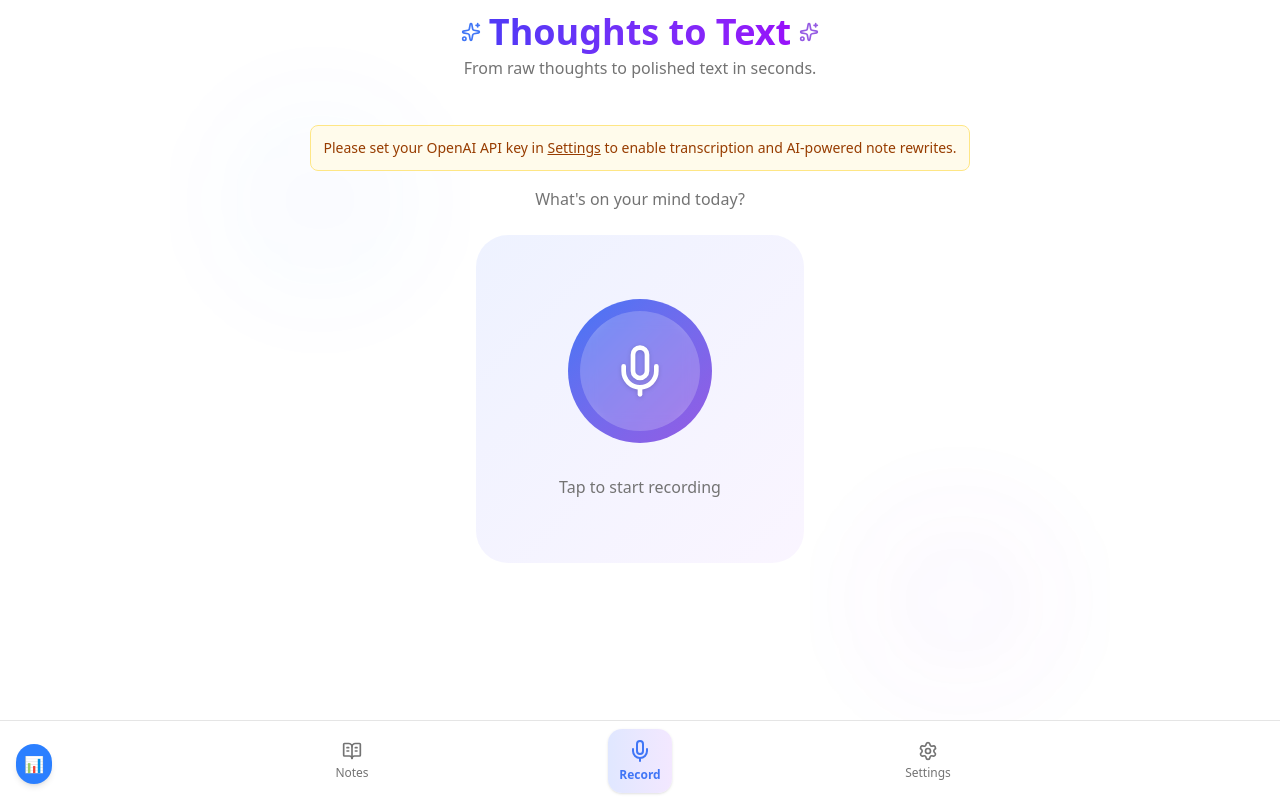
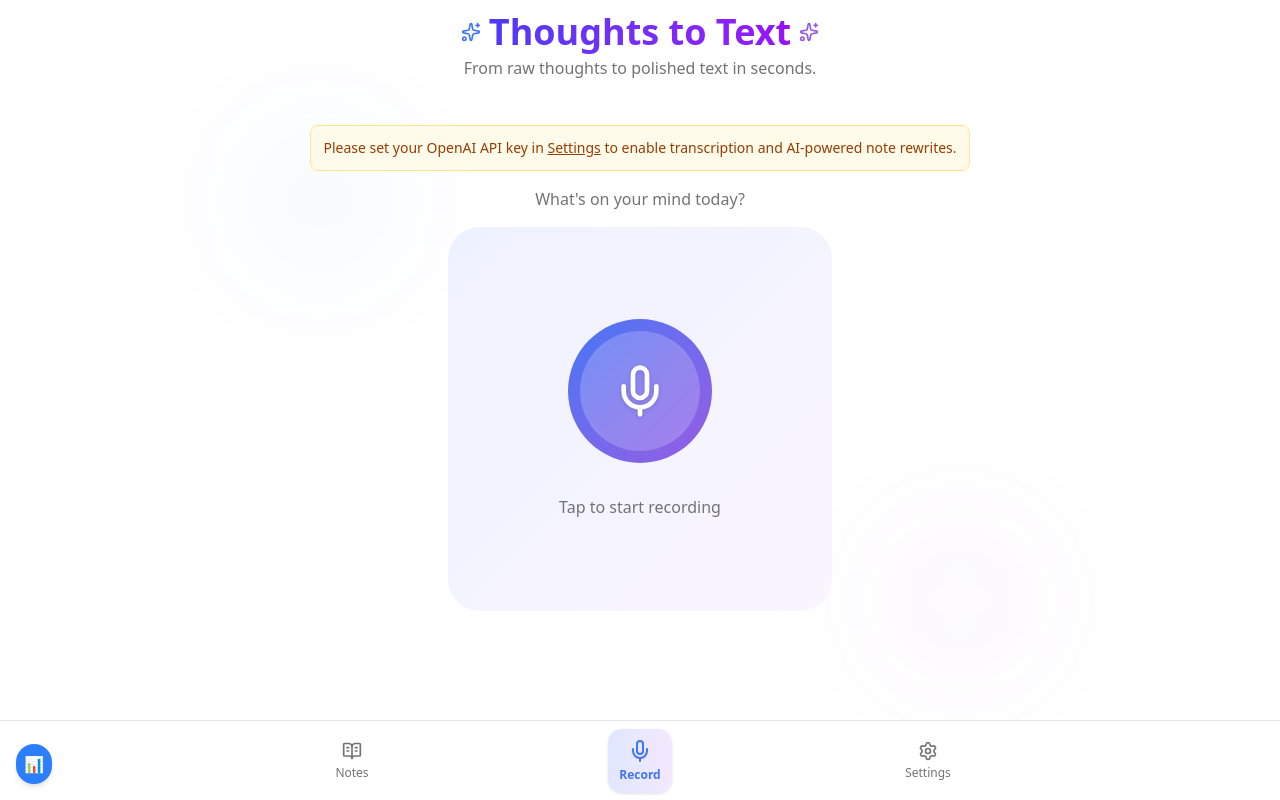
Before and after one commit to benjamin-lindenbauer/thoughts-to-text, a Next.js app: page / in a window 1280 px wide. Built offline with nearby package versions, Linux system fonts and the light colour scheme.

Commit message:
Updated RecordingInterface

```diff
--- a/src/components/RecordingInterface.tsx
+++ b/src/components/RecordingInterface.tsx
@@ -90,18 +90,18 @@ export function RecordingInterface({
     };
   }, []);
 
-  // Reusable Save/Discard button group to avoid duplication
   const SaveDiscardButtons: React.FC<{
     canSave: boolean;
     isSaving: boolean;
     onSave: () => void;
     onDiscard: () => void;
-  }> = ({ canSave, isSaving, onSave, onDiscard }) => (
-    <div className="flex w-full md:w-1/2 flex-row md:flex-col items-center justify-center gap-2 md:gap-4">
+    className?: string;
+  }> = ({ canSave, isSaving, onSave, onDiscard, className }) => (
+    <div className={cn('flex w-full items-center justify-center gap-2 md:gap-4', className)}>
       <button
         type="button"
         onClick={onSave}
-        className={cn('flex w-full md:w-1/2 items-center justify-center gap-2 px-4 py-2 rounded-lg text-sm font-medium', 'btn-gradient-primary')}
+        className={cn('flex w-full items-center justify-center gap-2 px-4 py-2 rounded-lg text-sm font-medium', 'btn-gradient-primary')}
         aria-label="Save recording"
         disabled={isSaving || !canSave}
       >
@@ -119,7 +119,7 @@ export function RecordingInterface({
       </button>
       <button
         onClick={onDiscard}
-        className="flex px-4 py-2 w-full md:w-1/2 rounded-lg text-sm bg-background border border-border hover:bg-accent transition-colors items-center justify-center gap-2 disabled:opacity-50 disabled:cursor-not-allowed"
+        className="flex w-full items-center justify-center gap-2 px-4 py-2 rounded-lg text-sm bg-background border border-border hover:bg-accent transition-colors disabled:opacity-50 disabled:cursor-not-allowed"
         aria-label="Discard recording and transcript"
         disabled={isSaving}
       >
@@ -129,67 +129,16 @@ export function RecordingInterface({
     </div>
   );
 
-  // Reusable Recording toggle button
-  const RecordingButton: React.FC<{
-    isRecording: boolean;
-    isTranscribing: boolean;
-    onToggle: () => void;
-    formattedDuration: string;
-    size?: 'lg' | 'md';
-  }> = ({ isRecording, isTranscribing, onToggle, formattedDuration, size = 'lg' }) => {
-    const sizeClasses = size === 'lg'
-      ? "relative w-28 md:w-32 lg:w-36 aspect-square shrink-0"
-      : "relative w-20 md:w-24 aspect-square shrink-0";
-
-    const iconSizeClasses = size === 'lg'
-      ? "w-10 h-10 md:w-12 md:h-12 lg:w-14 lg:h-14"
-      : "w-8 h-8 md:w-10 md:h-10";
-
-    const insetClasses = size === 'lg' ? "absolute inset-2 md:inset-3" : "absolute inset-2";
-
-    return (
-      <button
-        onClick={onToggle}
-        disabled={isTranscribing}
-        aria-label={
-          isRecording
-            ? `Stop recording. Current duration: ${formattedDuration}`
-            : 'Start recording'
-        }
-        aria-pressed={isRecording}
-        aria-describedby="recording-status"
-        className={cn(
-          `${sizeClasses} rounded-full transition-all duration-300 active:scale-95 touch-manipulation`,
-          isRecording
-            ? "bg-gradient-to-br from-red-500 to-red-600 hover:from-red-600 hover:to-red-700"
-            : "bg-gradient-to-br from-indigo-500 to-purple-500 hover:from-indigo-600 hover:to-purple-600",
-          isTranscribing && "opacity-50 cursor-not-allowed"
-        )}
-      >
-        <div className={cn(insetClasses, "rounded-full bg-white/20 backdrop-blur-sm flex items-center justify-center")}>
-          {isRecording ? (
-            <Square className={cn(iconSizeClasses, "text-white drop-shadow-sm")} />
-          ) : (
-            <Mic className={cn(iconSizeClasses, "text-white drop-shadow-sm")} />
-          )}
-        </div>
-
-        {isRecording && (
-          <div className="absolute inset-0 rounded-full bg-gradient-to-br from-red-500 to-red-600 animate-pulse opacity-30"></div>
-        )}
-      </button>
-    );
-  };
-
   // Reusable Recording status (duration + state + optional progress)
   const RecordingStatus: React.FC<{
     isRecording: boolean;
     durationMs: number;
     maxMs: number;
     formatted: string;
-  }> = ({ isRecording, durationMs, maxMs, formatted }) => (
-    <div className="flex flex-col w-full md:w-1/2 items-center text-center gap-2 p-4" id="recording-status">
-      <div className="text-3xl md:text-4xl font-mono font-bold text-foreground" aria-live="polite" aria-atomic="true">
+    className?: string;
+  }> = ({ isRecording, durationMs, maxMs, formatted, className }) => (
+    <div className={cn("flex flex-col w-full items-center text-center gap-2 p-4", className)} id="recording-status">
+      <div className="text-5xl font-mono font-bold text-foreground" aria-live="polite" aria-atomic="true">
         {formatted}
       </div>
       <p className="text-sm text-muted-foreground">
@@ -265,8 +214,6 @@ export function RecordingInterface({
       setRewrittenText(null);
       transcriptionStartedRef.current = false;
       setTranscriptionAttempted(false);
-      // If we are in edit phase, switch back to recording phase immediately
-      setShowRecordingUI(true);
 
       try {
         await startRecording();
@@ -694,7 +641,7 @@ export function RecordingInterface({
       className={cn(
         "flex w-full p-2 md:p-4",
         showRecordingUI
-          ? "items-center justify-center text-center h-[58dvh]"
+          ? "items-center justify-center text-center h-[64vh]"
           : "items-stretch justify-start text-left",
         className
       )}
@@ -704,7 +651,7 @@ export function RecordingInterface({
 
       {showRecordingUI ? (
         // Phase 1: Recording only (centered square)
-        <section className="flex flex-col w-full md:w-auto items-center justify-center gap-4">
+        <section className="flex flex-col w-full items-center justify-center gap-4">
           {/* Info when no OpenAI API key is set */}
           {!hasApiKey && (
             <div className="info-box">
@@ -714,21 +661,43 @@ export function RecordingInterface({
 
           {/* Greeting */}
           {!recordingState.isRecording && !isTranscribing && !transcriptionAttempted && (
-            <div className="mb-2">
-              <p className="text-sm md:text-base text-muted-foreground">What's on your mind today?</p>
-            </div>
+            <p className="text-sm md:text-base text-muted-foreground">What's on your mind today?</p>
           )}
 
-          <div className="p-4 md:p-16 w-full md:w-auto rounded-4xl bg-panel-gradient aspect-square flex flex-col items-center justify-center gap-8">
+          <div className="flex flex-col p-4 md:p-8 h-96 w-full md:w-96 gap-8 rounded-4xl bg-panel-gradient text-center items-center justify-center">
             {/* Recording button */}
-            {!isTranscribing && !transcriptionAttempted && (
-              <RecordingButton
-                isRecording={recordingState.isRecording}
-                isTranscribing={isTranscribing}
-                onToggle={handleRecordingToggle}
-                formattedDuration={formattedDuration}
-                size="lg"
-              />
+            {(recordingState.isRecording || (recordingState.duration === 0 && !isTranscribing && !transcriptionAttempted)) && (
+              <button
+                onClick={handleRecordingToggle}
+                disabled={isTranscribing}
+                aria-label={
+                  recordingState.isRecording
+                    ? `Stop recording. Current duration: ${formattedDuration}`
+                    : 'Start recording'
+                }
+                aria-pressed={recordingState.isRecording}
+                aria-describedby="recording-status"
+                className={cn(
+                  "relative w-28 h-28 md:w-32 md:h-32 lg:w-36 lg:h-36 rounded-full transition-all duration-300 active:scale-95 touch-manipulation",
+                  recordingState.isRecording
+                    ? "bg-gradient-to-br from-red-500 to-red-600 hover:from-red-600 hover:to-red-700"
+                    : "bg-gradient-to-br from-indigo-500 to-purple-500 hover:from-indigo-600 hover:to-purple-600",
+                  isTranscribing && "opacity-50 cursor-not-allowed"
+                )}
+              >
+                <div className="absolute inset-2 md:inset-3 rounded-full bg-white/20 backdrop-blur-sm flex items-center justify-center">
+                  {recordingState.isRecording ? (
+                    <Square className="w-10 h-10 md:w-12 md:h-12 lg:w-14 lg:h-14 text-white drop-shadow-sm" />
+                  ) : (
+                    <Mic className="w-10 h-10 md:w-12 md:h-12 lg:w-14 lg:h-14 text-white drop-shadow-sm" />
+                  )}
+                </div>
+
+                {/* Pulse animation ring when recording */}
+                {recordingState.isRecording && (
+                  <div className="absolute inset-0 rounded-full bg-gradient-to-br from-red-500 to-red-600 animate-pulse opacity-30"></div>
+                )}
+              </button>
             )}
 
             {/* Duration display + actions */}
@@ -751,14 +720,24 @@ export function RecordingInterface({
             {/* Transcription status (only after recording stops) */}
             {isTranscribing && (
               <div className="text-center">
-                <div className="animate-spin w-6 h-6 border-2 border-indigo-500 border-t-transparent rounded-full mx-auto mb-2"></div>
+                <div className="animate-spin w-6 h-6 border-2 border-indigo-500 border-t-transparent rounded-full mx-auto"></div>
                 <p className="text-sm text-muted-foreground">Transcribing audio...</p>
               </div>
             )}
 
             {/* No speech detected message when transcription attempted but empty */}
             {!isTranscribing && transcriptionAttempted && !transcript?.trim().length && (
-              <div className="error-box">No speech detected.</div>
+              <div className="w-full error-box">No speech detected.</div>
+            )}
+
+            {/* Show Save/Discard after recording stops (even if transcript is empty) */}
+            {!recordingState.isRecording && recordingState.duration > 0 && !isTranscribing && (
+              <SaveDiscardButtons
+                canSave={!!recordingState.audioBlob}
+                isSaving={isSaving}
+                onSave={handleSaveNote}
+                onDiscard={handleDiscard}
+              />
             )}
           </div>
         </section>
@@ -766,7 +745,7 @@ export function RecordingInterface({
         // Phase 2: Edit (show all 4 sections full width)
         <div className="w-full flex flex-col gap-4">
           {/* Section 1: Recording / Saving */}
-          <section className="rounded-xl bg-panel-gradient p-4 md:p-16">
+          <section className="rounded-xl bg-panel-gradient p-4 md:p-8">
             <div className="flex flex-col md:flex-row items-center gap-4 justify-around">
               {(recordingState.isRecording || recordingState.duration > 0) && (
                 <RecordingStatus
@@ -774,6 +753,7 @@ export function RecordingInterface({
                   durationMs={recordingState.duration || 0}
                   maxMs={MAX_RECORDING_TIME_MS}
                   formatted={formattedDuration}
+                  className="md:w-2/3"
                 />
               )}
 
@@ -783,6 +763,7 @@ export function RecordingInterface({
                   isSaving={isSaving}
                   onSave={handleSaveNote}
                   onDiscard={handleDiscard}
+                  className="md:flex-col md:w-1/3"
                 />
               )}
 
```
